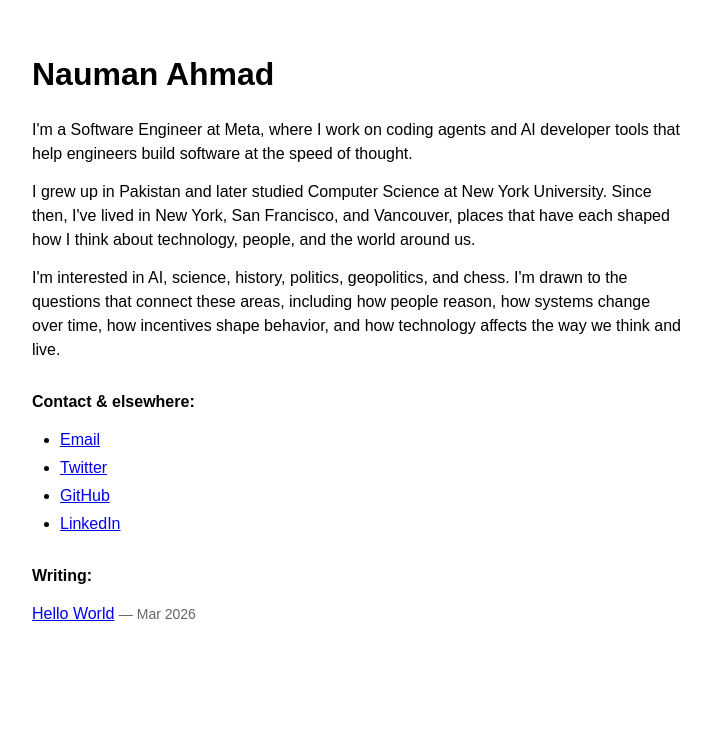
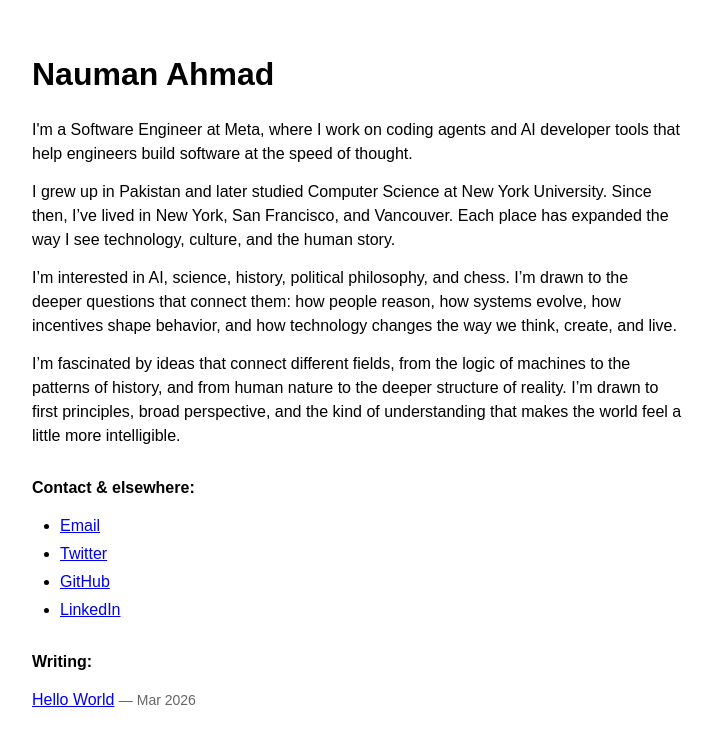
Before and after one commit to itsnauman/itsnauman.github.io, a Jekyll site: the page built from index.html, in a window 1280 px wide. Shown: the top 746 px of the page, without its empty margins (283-994 px from the left). Built offline with Jekyll 4.4.1, drawn with Linux system fonts in a browser that asks for light colours.

Commit message:
Revise personal introduction and interests in index.html
Updated personal description and interests for clarity and depth.

```diff
--- a/index.html
+++ b/index.html
@@ -7,9 +7,11 @@ title: Nauman Ahmad
 
 <p>I'm a Software Engineer at Meta, where I work on coding agents and AI developer tools that help engineers build software at the speed of thought.</p>
 
-<p>I grew up in Pakistan and later studied Computer Science at New York University. Since then, I've lived in New York, San Francisco, and Vancouver, places that have each shaped how I think about technology, people, and the world around us.</p>
+<p>I grew up in Pakistan and later studied Computer Science at New York University. Since then, I’ve lived in New York, San Francisco, and Vancouver. Each place has expanded the way I see technology, culture, and the human story.</p>
 
-<p>I'm interested in AI, science, history, politics, geopolitics, and chess. I'm drawn to the questions that connect these areas, including how people reason, how systems change over time, how incentives shape behavior, and how technology affects the way we think and live.</p>
+<p>I’m interested in AI, science, history, political philosophy, and chess. I’m drawn to the deeper questions that connect them: how people reason, how systems evolve, how incentives shape behavior, and how technology changes the way we think, create, and live.</p>
+
+<p>I’m fascinated by ideas that connect different fields, from the logic of machines to the patterns of history, and from human nature to the deeper structure of reality. I’m drawn to first principles, broad perspective, and the kind of understanding that makes the world feel a little more intelligible.</p>
 
 <div class="section">
   <p><strong>Contact &amp; elsewhere:</strong></p>
```
